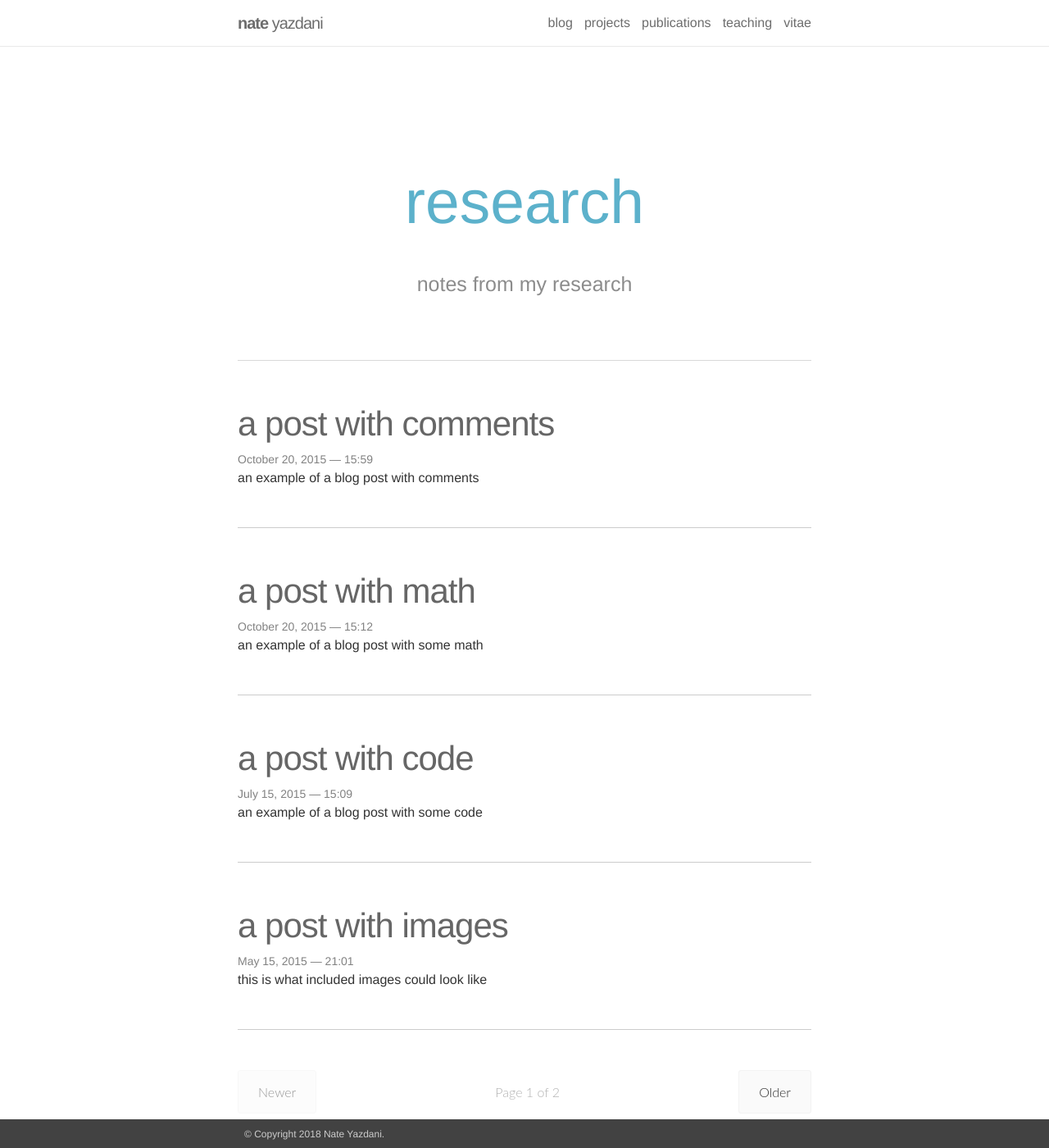
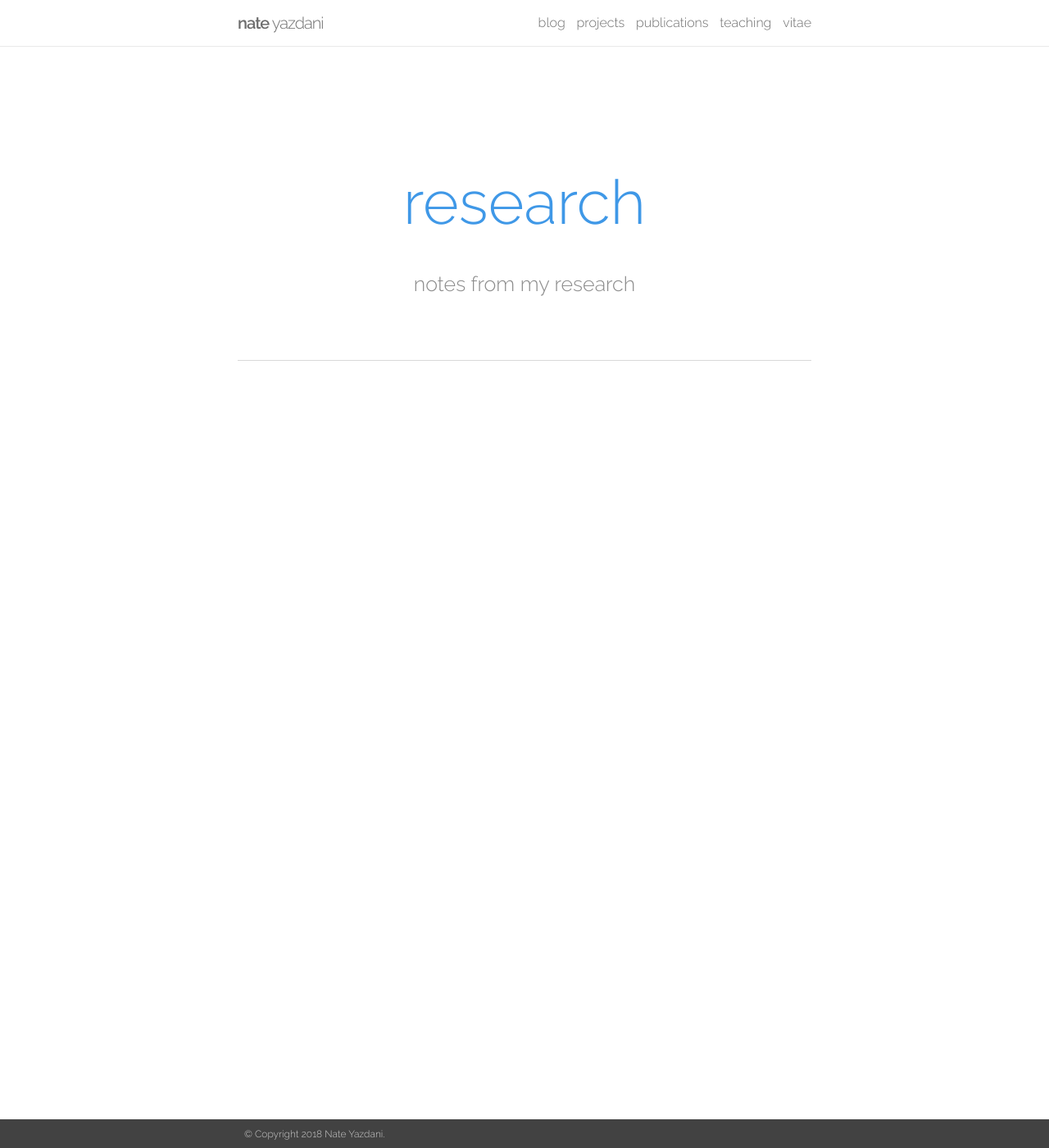
Before and after one commit to nateyazdani/nateyazdani.github.io, a Jekyll site: the page built from blog/index.html, in a window 1280 px wide and 1400 px high. Shown: the whole window at 82% size. Built offline with Jekyll 4.4.1, drawn with Linux system fonts in a browser that asks for light colours; nearby versions of some CDN libraries; the list of posts is cut into pages by our own code.

Commit message:
Tweak style and remove some template content

```diff
--- a/_includes/head.html
+++ b/_includes/head.html
@@ -6,8 +6,9 @@
   <title>{{ site.name }}{% if page.title and page.url != "/" %} | {{ page.title }}{% endif %}</title>
   <meta name="description" content="{{ site.description }}">
 
-  <link rel="shortcut icon" href="{{ '/assets/img/favicon.ico' | prepend: site.baseurl | prepend: site.url }}">
+  <!--<link rel="shortcut icon" href="{{ '/assets/img/favicon.ico' | prepend: site.baseurl | prepend: site.url }}">-->
 
-  <link rel="stylesheet" href="{{ '/assets/css/main.css' | prepend: site.baseurl | prepend: site.url }}">
+  <link rel="stylesheet" type="text/css" href="{{ '/assets/css/main.css' | prepend: site.baseurl | prepend: site.url }}">
   <link rel="canonical" href="{{ page.url | replace:'index.html','' | prepend: site.baseurl | prepend: site.url }}">
+  <link rel="stylesheet" type="text/css" href="//fonts.googleapis.com/css?family=Raleway:300,400,500,600">
 </head>
--- a/_posts/2015-05-15-images.markdown
+++ /dev/null
@@ -1,30 +0,0 @@
----
-layout: post
-title:  a post with images
-date: 2015-05-15 21:01:00
-description: this is what included images could look like
----
-Jean shorts raw denim Vice normcore, art party High Life PBR skateboard stumptown vinyl kitsch. Fingerstache four loko meh 8-bit, tousled banh mi tilde forage Schlitz dreamcatcher twee 3 wolf moon. Chambray asymmetrical paleo salvia, sartorial umami four loko master cleanse drinking vinegar brunch.
-
-<div class="img_row">
-    <img class="col three" src="{{ site.baseurl }}/assets/img/9.jpg">
-</div>
-<div class="img_row">
-    <img class="col three" src="{{ site.baseurl }}/assets/img/7.jpg">
-</div>
-<div class="col three caption">
-    A simple, elegant caption looks good between image rows, after each row, or doesn't have to be there at all.
-</div>
-<div class="img_row">
-    <img class="col two first" src="{{ site.baseurl }}/assets/img/8.jpg">
-    <img class="col one last" src="{{ site.baseurl }}/assets/img/10.jpg">
-</div>
-
-Slow-carb four dollar toast Helvetica pop-up. Kale chips next level literally trust fund Pitchfork. Jean shorts Pinterest beard, farm-to-table irony craft beer swag tofu 8-bit Banksy. Quinoa forage fanny pack, pug hashtag Echo Park heirloom Schlitz tote bag artisan Neutra mumblecore 90's shabby chic raw denim.
-
-
-<div class="img_row">
-    <img class="col one first" src="{{ site.baseurl }}/assets/img/11.jpg">
-    <img class="col one" src="{{ site.baseurl }}/assets/img/12.jpg">
-    <img class="col one last" src="{{ site.baseurl }}/assets/img/7.jpg">
-</div>
--- a/_posts/2015-07-15-code.markdown
+++ /dev/null
@@ -1,35 +0,0 @@
----
-layout: post
-title: a post with code
-date: 2015-07-15 15:09:00
-description: an example of a blog post with some code
----
-This theme implements a built-in Jekyll feature, the use of Pygments, for sytanx highlighting. It supports more than 100 languages. This example is in C++. All you have to do is wrap your code in a liquid tag:
-
-{% raw  %}
-{% highlight c++ %}  <br/> code code code <br/> {% endhighlight %}
-{% endraw %}
-
-Produces something like this:
-
-{% highlight c++ %}
-
-int main(int argc, char const \*argv[])
-{
-    string myString;
-
-    cout << "input a string: ";
-    getline(cin, myString);
-    int length = myString.length();
-
-    char charArray = new char * [length];
-
-    charArray = myString;
-    for(int i = 0; i < length; ++i){
-        cout << charArray[i] << " ";
-    }
-
-    return 0;
-}
-
-{% endhighlight %}
--- a/_posts/2015-10-20-comments.markdown
+++ /dev/null
@@ -1,8 +0,0 @@
----
-layout: post
-title: a post with comments
-date: 2015-10-20 11:59:00-0400
-description: an example of a blog post with comments
-comments: true
----
-This post shows how to add DISQUS comments.
--- a/_posts/2015-10-20-math.markdown
+++ /dev/null
@@ -1,15 +0,0 @@
----
-layout: post
-title: a post with math
-date: 2015-10-20 11:12:00-0400
-description: an example of a blog post with some math
----
-This theme supports rendering beautiful math in inline and display modes using [KaTeX](https://khan.github.io/KaTeX/) engine. You just need to surround your math expression with `$$`, like `$$ E = mc^2 $$`. If you leave it inside a paragraph, it will produce an inline expression, just like $$ E = mc^2 $$.
-
-To use display mode, again surround your expression with `$$` and place it as a separate paragraph. Here is an example:
-
-$$
-\left( \sum_{k=1}^n a_k b_k \right)^2 \leq \left( \sum_{k=1}^n a_k^2 \right) \left( \sum_{k=1}^n b_k^2 \right)
-$$
-
-Note that [KaTeX](https://khan.github.io/KaTeX/) is work in progress, so it does not support the full range of math expressions as, say, [MathJax](https://www.mathjax.org/). Yet, it is [blazing fast](http://www.intmath.com/cg5/katex-mathjax-comparison.php).
--- a/_sass/_variables.scss
+++ b/_sass/_variables.scss
@@ -5,9 +5,9 @@
 $base-font-size: 16px !default;
 $small-font-size:  0.875rem !default;
 $bold-font-weight: bold !default;
-$font-family: Helvetica, Arial, sans-serif !default;
+$font-family: "Raleway", "HelveticaNeue", "Helvetica Neue", Helvetica, Arial, sans-serif !default;
 $line-height: 1.5 !default;
-$heading-font-family: Helvetica, sans-serif !default;
+$heading-font-family: $font-family;
 $heading-font-weight: 900 !default;
 $heading-line-height: 1.25 !default;
 $monospace-font-family: 'Source Code Pro', Consolas, monospace !default;
@@ -69,7 +69,7 @@ $darken-2:          rgba(#000,.125) !default;
 $darken-3:          rgba(#000,.25) !default;
 $darken-4:          rgba(#000,.5) !default;
 
-$theme-color:       $blue;
+$theme-color:       $blue-1;
 $code-color:        $dark-gray;
 $text-color:        $mid-gray;
 $background-color:  white;
```
Also changed, not shown: _posts/2015-03-15-formatting-and-links.markdown (deleted, +0 -28 lines).
